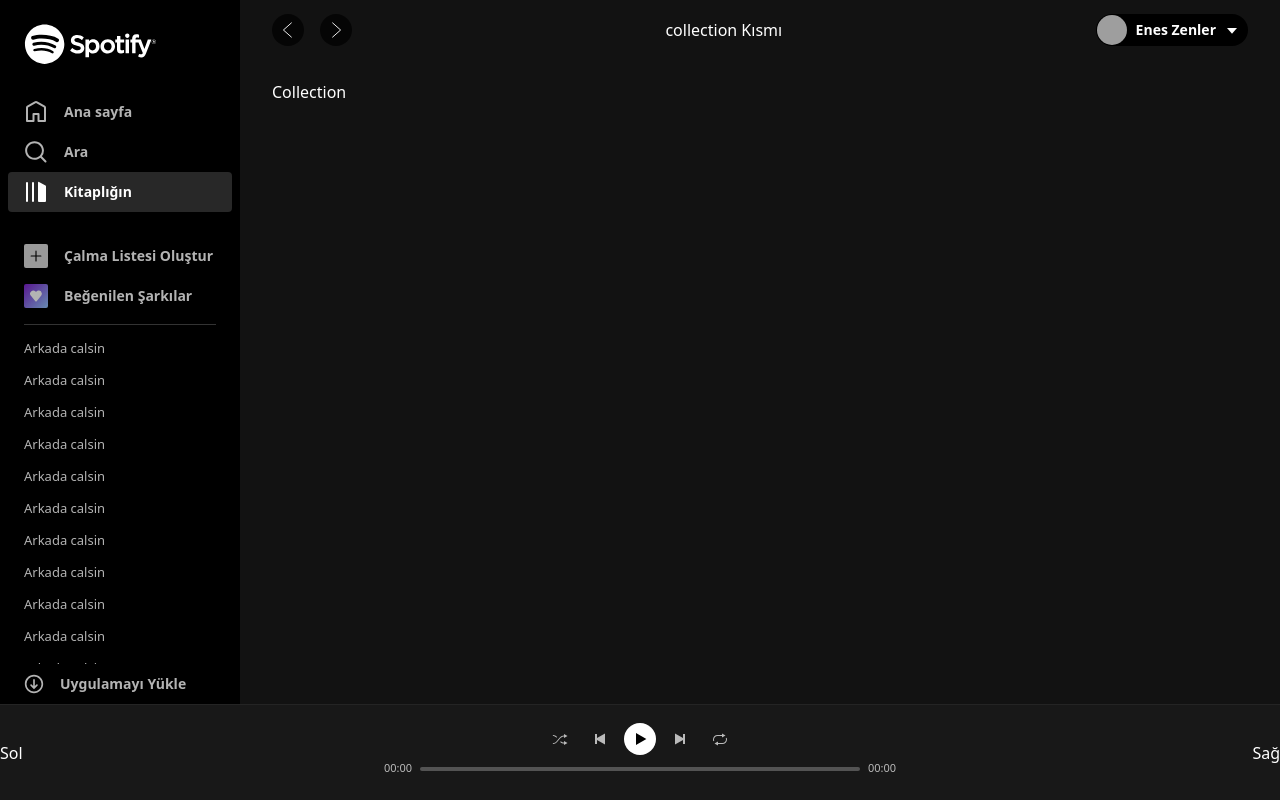
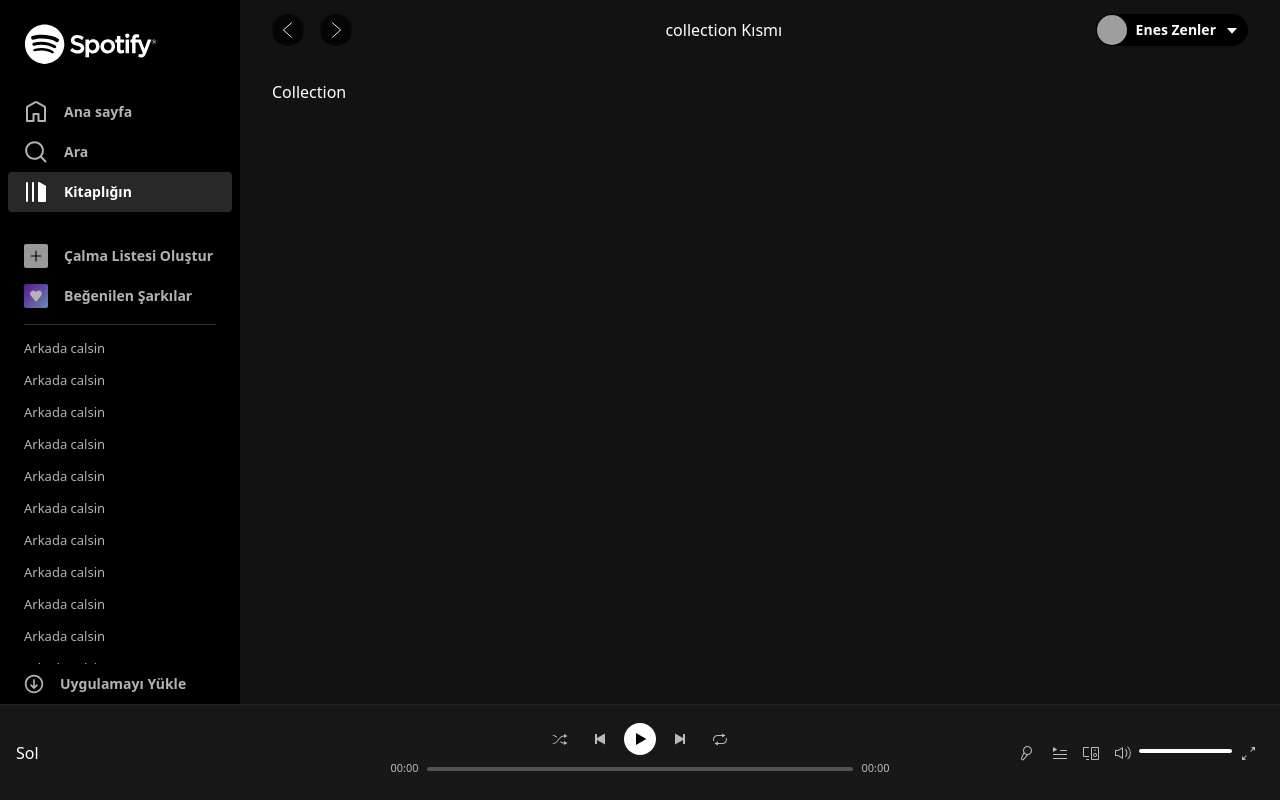
Before and after one commit to eneszenler/spotify-clone, a React (Create React App) app: page /collection in a window 1280 px wide. Built offline with nearby package versions, Linux system fonts and the light colour scheme; grey boxes are pictures that could not be loaded.

Commit message:
volume settings done

```diff
--- a/src/components/Bottombar/Player.js
+++ b/src/components/Bottombar/Player.js
@@ -1,5 +1,6 @@
 import CustomRange from "components/CustomRange";
 import {Icon} from "Icons";
+import {useMemo} from "react";
 import {useAudio} from "react-use";
 import {secondsToTime} from "utils";
 
@@ -8,11 +9,15 @@
     src: "https://www.soundhelix.com/examples/mp3/SoundHelix-Song-2.mp3",
   });
 
-  const STEP = 0.1;
-  const MIN = 0;
+  const volumeIcon = useMemo(() => {
+    if (state.volume === 0 || state.muted) return "volumeMuted";
+    if (state.volume > 0 && state.volume < 0.33) return "volumeLow";
+    if (state.volume >= 0.33 && state.volume <= 0.66) return "volumeNormal";
+    return "volumeFull";
+  }, [state.volume, state.muted]);
 
   return (
-    <div className="flex justify-between items-center h-full">
+    <div className="flex px-4 justify-between items-center h-full">
       <div className="min-w-[11.25rem] w-[30%]">Sol</div>
       <div className="max-w-[45.125rem] w-[40%] flex flex-col items-center">
         <div className="flex items-center gap-x-2">
@@ -48,7 +53,39 @@
           <div className="text-[0.688rem] text-white text-opacity-70">{secondsToTime(state?.duration)}</div>
         </div>
       </div>
-      <div className="min-w-[11.25rem] w-[30%] flex justify-end">Sağ</div>
+      <div className="min-w-[11.25rem] w-[30%] flex justify-end">
+        <button className="w-8 h-8 flex items-center justify-center text-white text-opacity-70 hover:text-opacity-100">
+          <Icon name="lyrics" size={16} />
+        </button>
+        <button className="w-8 h-8 flex items-center justify-center text-white text-opacity-70 hover:text-opacity-100">
+          <Icon name="queue" size={16} />
+        </button>
+        <button className="w-8 h-8 flex items-center justify-center text-white text-opacity-70 hover:text-opacity-100">
+          <Icon name="device" size={16} />
+        </button>
+        <button
+          onClick={controls[state.muted ? "unmute" : "mute"]}
+          className="w-8 h-8 flex items-center justify-center text-white text-opacity-70 hover:text-opacity-100"
+        >
+          <Icon name={volumeIcon} size={16} />
+        </button>
+        <div className="w-[5.813rem] max-w-full">
+          <CustomRange
+            step={0.01}
+            min={0}
+            max={1}
+            value={state?.muted ? 0 : state?.volume}
+            onChange={(value) => {
+              controls.unmute();
+              controls.volume(value);
+            }}
+          />
+        </div>
+
+        <button className="w-8 h-8 flex items-center justify-center text-white text-opacity-70 hover:text-opacity-100">
+          <Icon name="fullScreen" size={16} />
+        </button>
+      </div>
     </div>
   );
 };
--- a/src/components/Navbar/Auth.js
+++ b/src/components/Navbar/Auth.js
@@ -24,7 +24,7 @@
               <Icon name="downDir" size={16} />
             </span>
           </Menu.Button>
-          <Menu.Items className={"absolute p-1 top-full right-0 bg-active w-48 rounded translate-y-2"}>
+          <Menu.Items className={"absolute p-1 top-full right-0 bg-active w-48 rounded translate-y-2 z-10"}>
             <Menu.Item>
               {({active}) => (
                 <Link
--- a/src/style.css
+++ b/src/style.css
@@ -610,6 +610,10 @@
   top: 100%;
 }
 
+.z-10 {
+  z-index: 10;
+}
+
 .mx-6 {
   margin-left: 1.5rem;
   margin-right: 1.5rem;
@@ -655,6 +659,10 @@
   display: none;
 }
 
+.h-1 {
+  height: 0.25rem;
+}
+
 .h-10 {
   height: 2.5rem;
 }
@@ -667,8 +675,16 @@
   height: 6rem;
 }
 
+.h-3 {
+  height: 0.75rem;
+}
+
 .h-6 {
   height: 1.5rem;
+}
+
+.h-7 {
+  height: 1.75rem;
 }
 
 .h-8 {
@@ -683,20 +699,12 @@
   height: 100%;
 }
 
-.h-3 {
-  height: 0.75rem;
+.w-12 {
+  width: 3rem;
 }
 
-.h-1 {
-  height: 0.25rem;
-}
-
-.h-7 {
-  height: 1.75rem;
-}
-
-.w-12 {
-  width: 3rem;
+.w-3 {
+  width: 0.75rem;
 }
 
 .w-48 {
@@ -715,10 +723,6 @@
   width: 2rem;
 }
 
-.w-full {
-  width: 100%;
-}
-
 .w-\[30\%\] {
   width: 30%;
 }
@@ -727,8 +731,16 @@
   width: 40%;
 }
 
-.w-3 {
-  width: 0.75rem;
+.w-full {
+  width: 100%;
+}
+
+.w-\[5\.183rem\] {
+  width: 5.183rem;
+}
+
+.w-\[5\.813rem\] {
+  width: 5.813rem;
 }
 
 .min-w-\[11\.25rem\] {
@@ -737,6 +749,10 @@
 
 .max-w-\[45\.125rem\] {
   max-width: 45.125rem;
+}
+
+.max-w-full {
+  max-width: 100%;
 }
 
 .flex-auto {
@@ -783,6 +799,11 @@
   justify-content: space-between;
 }
 
+.gap-x-2 {
+  -webkit-column-gap: 0.5rem;
+          column-gap: 0.5rem;
+}
+
 .gap-x-4 {
   -webkit-column-gap: 1rem;
           column-gap: 1rem;
@@ -795,16 +816,6 @@
 
 .gap-y-8 {
   row-gap: 2rem;
-}
-
-.gap-x-5 {
-  -webkit-column-gap: 1.25rem;
-          column-gap: 1.25rem;
-}
-
-.gap-x-2 {
-  -webkit-column-gap: 0.5rem;
-          column-gap: 0.5rem;
 }
 
 .self-center {
@@ -839,16 +850,16 @@
   border-radius: 9999px;
 }
 
+.rounded-md {
+  border-radius: 0.375rem;
+}
+
 .rounded-sm {
   border-radius: 0.125rem;
 }
 
 .rounded-xl {
   border-radius: 0.75rem;
-}
-
-.rounded-md {
-  border-radius: 0.375rem;
 }
 
 .border-t {
@@ -982,6 +993,10 @@
   line-height: 2rem;
 }
 
+.text-\[0\.688rem\] {
+  font-size: 0.688rem;
+}
+
 .text-base {
   font-size: 1rem;
   line-height: 1.5rem;
@@ -999,14 +1014,6 @@
 .text-xs {
   font-size: 0.75rem;
   line-height: 1rem;
-}
-
-.text-\[0-688rem\] {
-  font-size: 0-688rem;
-}
-
-.text-\[0\.688rem\] {
-  font-size: 0.688rem;
 }
 
 .font-semibold {
@@ -1044,12 +1051,12 @@
   --tw-text-opacity: 0.7;
 }
 
+.opacity-0 {
+  opacity: 0;
+}
+
 .opacity-70 {
   opacity: 0.7;
-}
-
-.opacity-0 {
-  opacity: 0;
 }
 
 .line-clamp-2 {
@@ -1084,14 +1091,6 @@
   text-decoration-line: underline;
 }
 
-.group:hover .group-hover\:visible {
-  visibility: visible;
-}
-
-.group:hover .group-hover\:block {
-  display: block;
-}
-
 .group:hover .group-hover\:flex {
   display: flex;
 }
```
